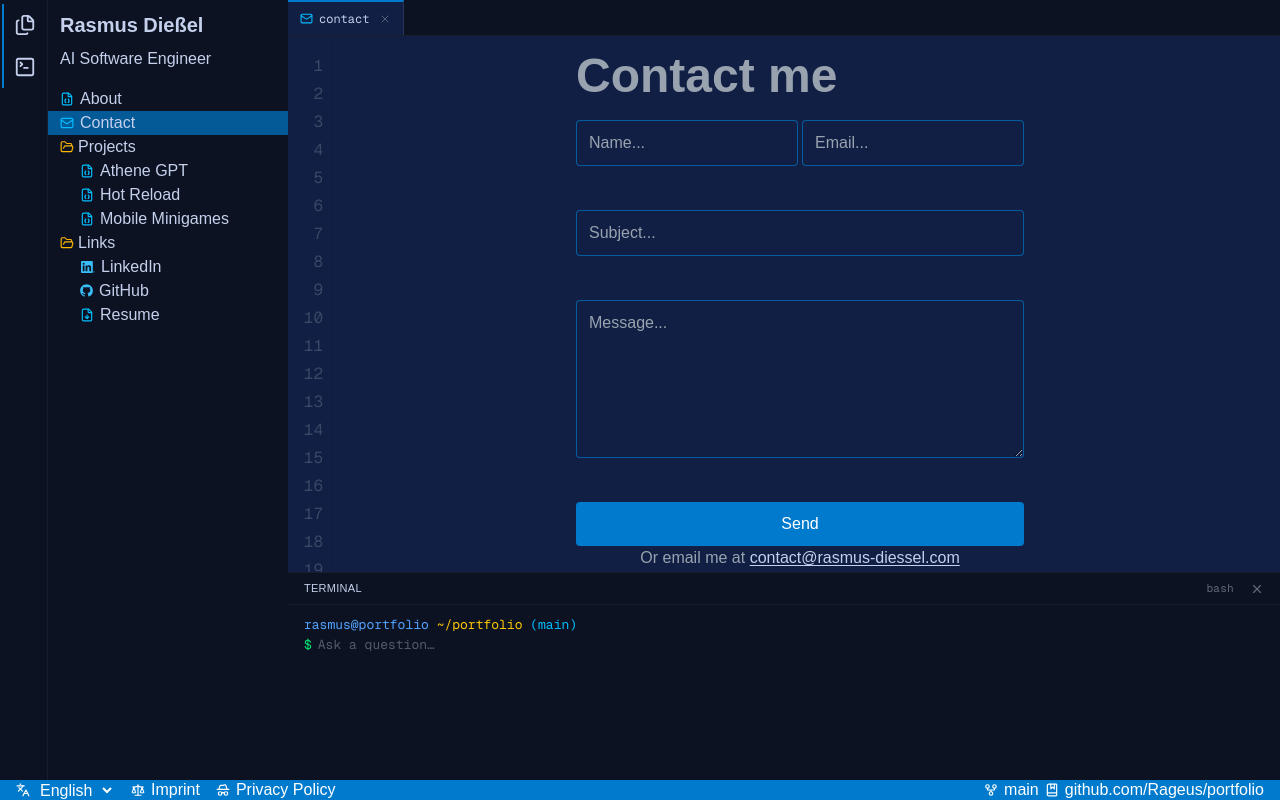
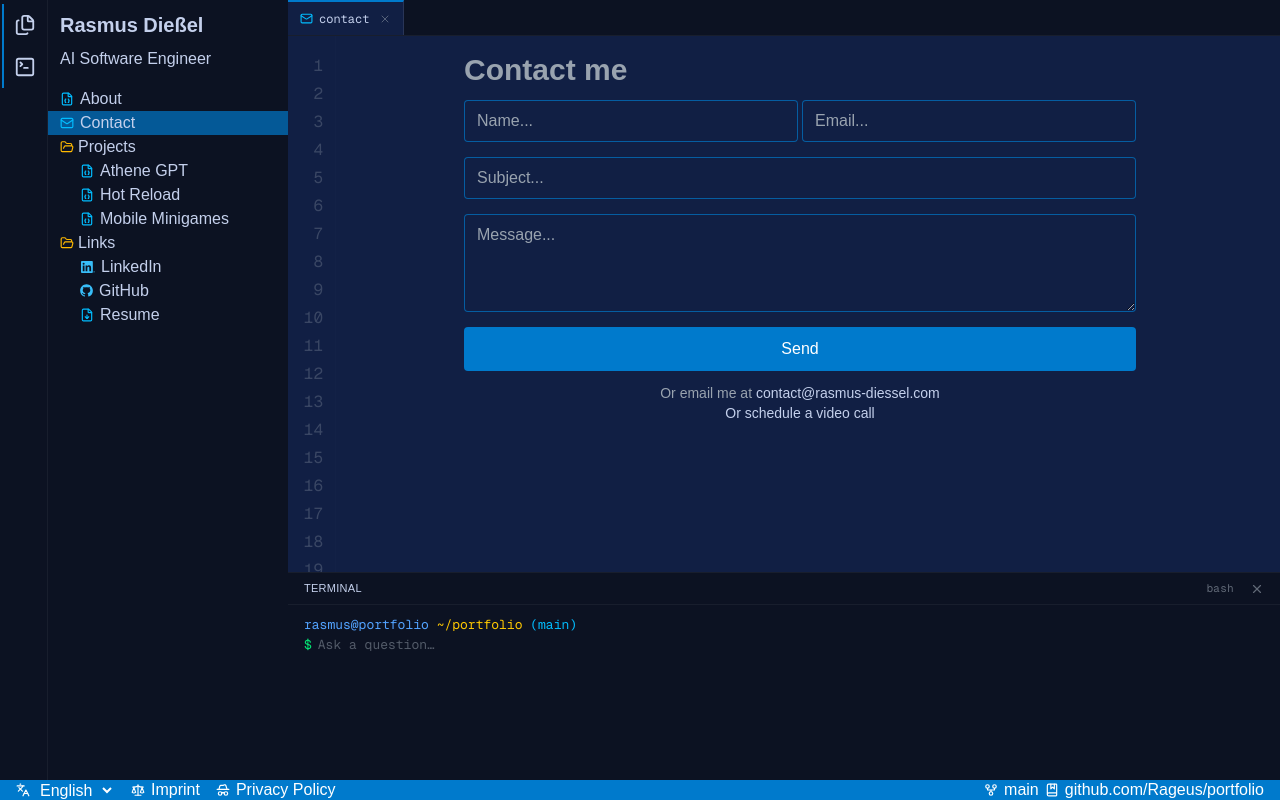
Before and after one commit to Rageus/portfolio, a Next.js app: page /en/contact in a window 1280 px wide. Built offline with nearby package versions, Linux system fonts and the light colour scheme.

Commit message:
added schedule video call link

```diff
--- a/app/[locale]/contact/contact-field-column.tsx
+++ b/app/[locale]/contact/contact-field-column.tsx
@@ -2,7 +2,7 @@ import type { ContactFieldKey } from '@/lib/contact-zod-issue-message';
 import type { ReactNode } from 'react';
 
 export const contactInputBase =
-	'bg-script text-foreground rounded px-3 py-2 placeholder:text-britty-font focus:outline-none focus:ring-2';
+	'bg-script text-foreground rounded px-3 py-1.5 placeholder:text-britty-font focus:outline-none focus:ring-2';
 export const contactInputOk = 'border border-file-selected focus:ring-botbar';
 export const contactInputErr = 'border border-red-500 focus:ring-red-500';
 
@@ -21,7 +21,7 @@ export function FieldStatusLine({
 			id={statusId}
 			role={invalid ? 'alert' : undefined}
 			aria-hidden={!invalid}
-			className={`mt-0.5 text-left text-xs mx-0.5 min-h-lh ${
+			className={`text-left text-xs mx-0.5 min-h-[10px] leading-tight ${
 				invalid ? 'text-red-500' : 'invisible'
 			}`}
 		>
--- a/app/[locale]/contact/contact-form.tsx
+++ b/app/[locale]/contact/contact-form.tsx
@@ -13,7 +13,7 @@ import {
 	contactZodIssueToMessage,
 	firstIssuePerContactField,
 } from '@/lib/contact-zod-issue-message';
-import { CONTACT_EMAIL } from '@/lib/constants';
+import { CALENDLY_SCHEDULING_URL, CONTACT_EMAIL } from '@/lib/constants';
 import { useTranslations } from 'next-intl';
 import { useState, type SubmitEvent } from 'react';
 
@@ -102,10 +102,10 @@ export default function ContactForm() {
 		<form
 			noValidate
 			onSubmit={handleSubmit}
-			className="flex flex-1 flex-col gap-0 justify-center items-center"
+			className="not-prose flex flex-1 flex-col gap-0 justify-center items-center"
 		>
-			<div className="flex w-full flex-col gap-5">
-				<div className="text-britty-font text-5xl font-bold">{t('header')}</div>
+			<div className="flex w-full flex-col gap-3">
+				<div className="text-britty-font text-3xl font-bold">{t('header')}</div>
 				<div className="w-full flex gap-1">
 					<ContactFieldColumn
 						className="flex min-w-0 w-[45%] flex-1 flex-col gap-0"
@@ -163,7 +163,7 @@ export default function ContactForm() {
 					name="message"
 					maxLength={CONTACT_FIELD_LIMITS.message.max}
 					placeholder={`${t('message')}...`}
-					rows={5}
+					rows={3}
 					aria-invalid={!!fieldErrors.message}
 					{...fieldAria('message')}
 					onChange={() => clearFieldError('message')}
@@ -177,7 +177,7 @@ export default function ContactForm() {
 			>
 				{isSuccess ? t('button-done') : t('button-text')}
 			</button>
-			<p className="w-full text-britty-font text-base text-center">
+			<p className="w-full text-britty-font text-sm text-center mt-3">
 				{t('email-alt-intro')}{' '}
 				<a
 					href={`mailto:${CONTACT_EMAIL}`}
@@ -186,6 +186,16 @@ export default function ContactForm() {
 					{CONTACT_EMAIL}
 				</a>
 			</p>
+			<p className="w-full text-britty-font text-sm text-center">
+				<a
+					href={CALENDLY_SCHEDULING_URL}
+					target="_blank"
+					rel="noopener noreferrer"
+					className="text-britty-highlight underline-offset-2 hover:underline focus:outline-none focus-visible:ring-2 focus-visible:ring-botbar focus-visible:ring-offset-2 focus-visible:ring-offset-background rounded"
+				>
+					{t('schedule-call')}
+				</a>
+			</p>
 		</form>
 	);
 }
--- a/app/[locale]/contact/page.tsx
+++ b/app/[locale]/contact/page.tsx
@@ -6,7 +6,7 @@ export default async function ContactPage() {
 
   return (
     <div className="w-full h-full flex flex-col items-center justify-center">
-      <div className="w-[50%] h-[80%]">
+      <div className="w-full max-w-2xl h-full">
         <ContactForm/>
       </div>
     </div>
--- a/lib/constants.ts
+++ b/lib/constants.ts
@@ -10,3 +10,5 @@ export const JSONPLACEHOLDER_BASE_URL = 'https://jsonplaceholder.typicode.com';
 export const LINKEDIN_PROFILE_URL = 'https://linkedin.com/in/rasmus-dießel';
 
 export const GITHUB_REPO_URL = 'https://github.com/Rageus/portfolio';
+
+export const CALENDLY_SCHEDULING_URL = 'https://calendly.com/contact-rasmus-diessel/30min';
--- a/messages/de.json
+++ b/messages/de.json
@@ -7,6 +7,7 @@
     "header": "Kontakt",
     "message": "Nachricht",
     "name": "Name",
+    "schedule-call": "Oder vereinbaren Sie einen Videoanruf",
     "subject": "Betreff",
     "validation-email-invalid": "E-Mail-Adresse ungültig (einschließlich “@”).",
     "validation-generic": "Korrigieren Sie dieses Feld.",
--- a/messages/en.json
+++ b/messages/en.json
@@ -7,6 +7,7 @@
     "header": "Contact me",
     "message": "Message",
     "name": "Name",
+    "schedule-call": "Or schedule a video call",
     "subject": "Subject",
     "validation-email-invalid": "Email address invalid (include “@”).",
     "validation-generic": "Correct this field.",
```
